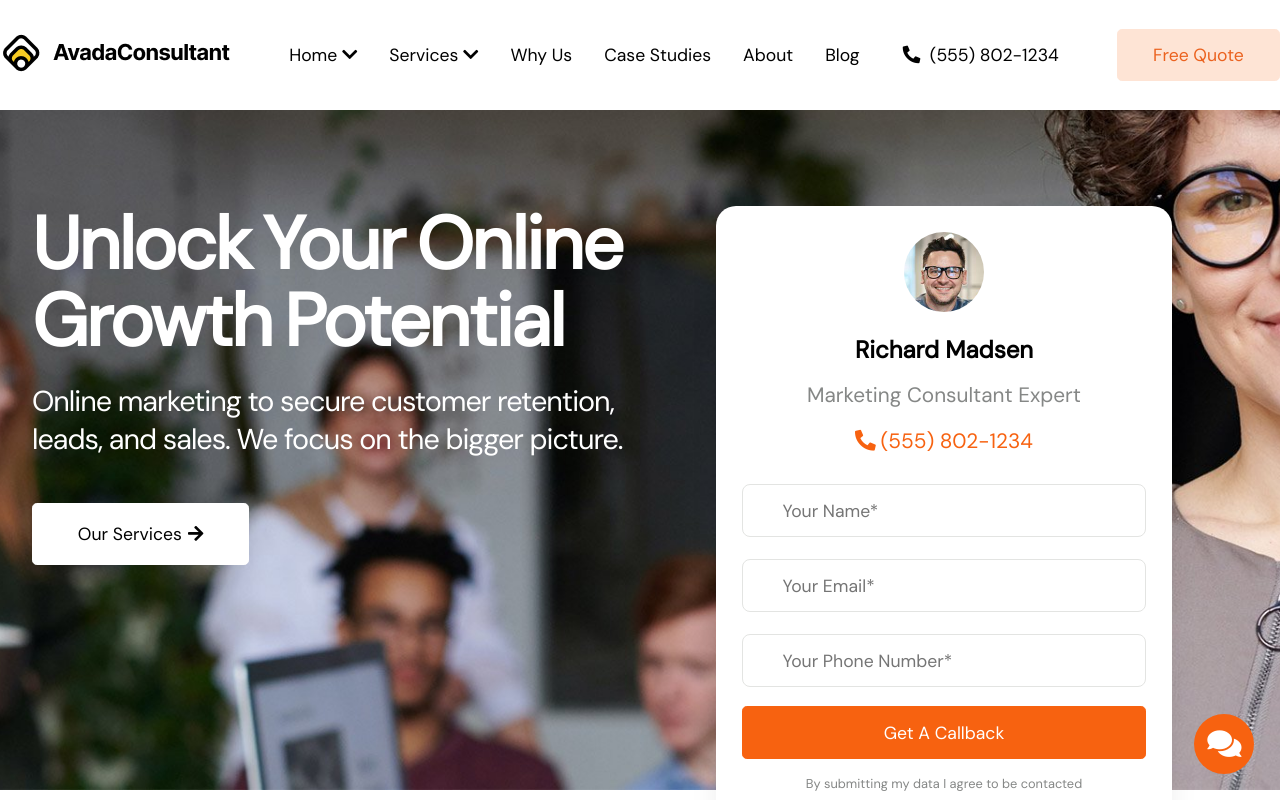
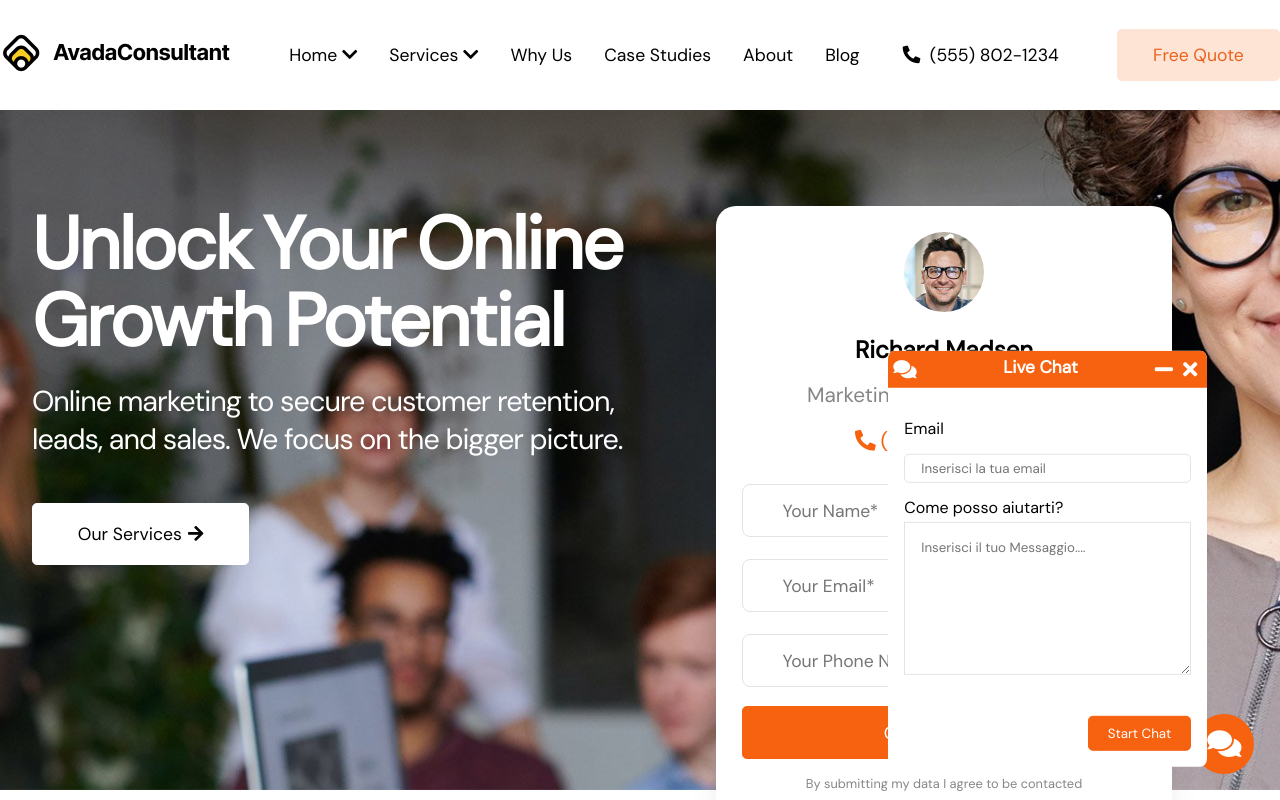
Before and after one commit to parisking93/proj-html-vuejs, a Vue app: page / in a window 1280 px wide. Both pictures are taken after a click on the element 1224 px from the left and 744 px from the top of the page. Shown: the top 800 px of the page. Built offline with nearby package versions, Linux system fonts and the light colour scheme.

Commit message:
add click-chat

```diff
--- a/src/components/Chat.vue
+++ b/src/components/Chat.vue
@@ -1,25 +1,25 @@
 <template>
-    <div class="box-chat">
+    <div @click.stop="openChat" id="box-chat">
         <div class="relative">
             <div class="box-img-chat font-center">
-                <i class="color-icon fas fa-comments"></i>
+                <i id="chat-icon" class="color-icon fas fa-comments"></i>
             </div>
-            <div class="chat-window absolute border-r">
+            <div class="chat-window absolute border-r" :style="'display : ' + displayChat">
                 <header class="header-chat">
                     <div class="box-ichat">
                         <i class="fas fa-comments"></i>
                     </div>
-                    <h5 class=" title-chat">Live Chat</h5>
+                    <h5 class="title-chat">Live Chat</h5>
                     <div class="box-for-close">
                         <i class="min-chat fas fa-minus"></i>
-                        <i class="chiudi fas fa-times"></i>
+                        <i @click.stop="closeIt" class="chiudi fas fa-times"></i>
                     </div>
                 </header>
                 <div class="box-text-chat w-100">
                         <label for="email" class="description-chat">Email</label>
-                        <input id="email" type="text" placeholder="Inserisci la tua email">
+                        <input id="email" type="text" placeholder="Inserisci la tua email" v-model="textInput">
                         <label for="text-area-chat">Come posso aiutarti?</label>
-                        <textarea id="text-area-chat" name="email" cols="33" rows="7" placeholder="Inserisci il tuo Messaggio...." required></textarea>
+                        <textarea v-model="textArea" id="text-area-chat" name="email" cols="33" rows="7" placeholder="Inserisci il tuo Messaggio...." required></textarea>
                 </div>
                 <div class="box-button">
                      <button class="button-orange-small">Start Chat</button>
@@ -31,7 +31,36 @@
 
 <script>
 export default {
-    name : 'Chat'
+    name : 'Chat',
+    data(){
+        return {
+            displayChat : 'none',
+            textInput : '',
+            textArea : ''
+        }
+    }, methods : {
+        openChat(event) {
+            console.log(event.target.tagName);
+            if(this.displayChat == 'block' && (event.target.id == "box-chat" || event.target.id == "chat-icon" || event.target.className == "box-img-chat font-center")) {
+                this.displayChat = 'none';
+            } else {
+                this.displayChat = 'block'
+            }
+            if(event.target.tagName == 'BUTTON') {
+                if(this.textInput &&  this.textArea) {
+                    this.textInput = '';
+                    this.textArea = '';
+                    this.displayChat = 'none';
+                    alert('grazie per aver inviato il  messaggio');
+                } else {
+                    alert('devi riempire tutti i campi');
+                }
+            }
+        },
+        closeIt() {
+            this.displayChat = 'none';
+        }
+    }
 }
 </script>
 
@@ -40,7 +69,7 @@ export default {
     @import '@/styles/buttons.scss';
     @import '@/styles/input.scss';
 
-    .box-chat {
+    #box-chat {
         height: 60px;
         width: 60px;
         position: fixed;
@@ -61,7 +90,6 @@ export default {
             left: 0;
             transform:translate(-100%,-90%);
             overflow: hidden;
-            display: none;
             .header-chat {
                 @include flex-space;
                 color: $white;
```
